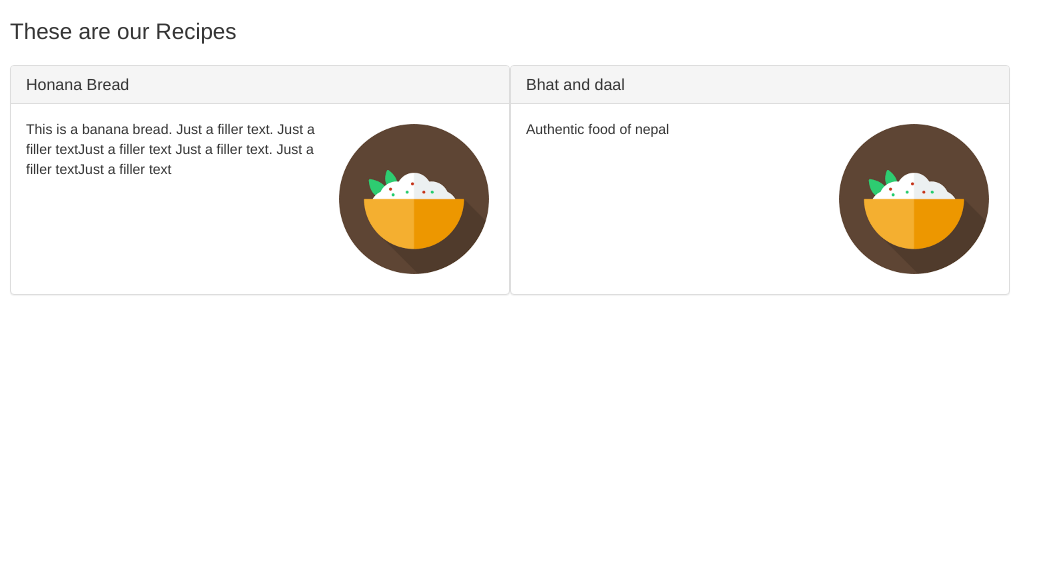
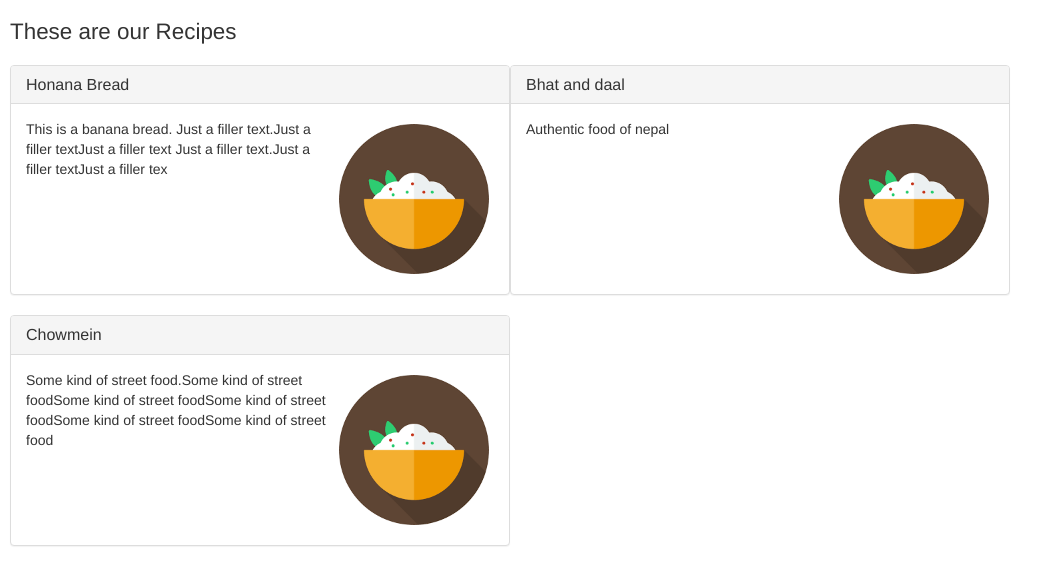
Before and after one commit to sagun98/angular-recipe-app, an Angular app: page / in a window 1280 px wide. Shown: the top 584 px of the page, without its empty margins (0-1063 px from the left). Built offline with nearby package versions, Linux system fonts and the light colour scheme.

Commit message:
binding started

```diff
--- a/src/app/app.component.ts
+++ b/src/app/app.component.ts
@@ -1,10 +1,10 @@
-import { Component } from "@angular/core";
-import { Recipe } from "./model/recipe";
+import { Component } from '@angular/core';
+import { Recipe } from './model/recipe';
 
 @Component({
-  selector: "app-root",
-  templateUrl: "./app.component.html",
-  styleUrls: ["./app.component.css"]
+  selector: 'app-root',
+  templateUrl: './app.component.html',
+  styleUrls: ['./app.component.css']
 })
 export class AppComponent {
   recipes: Recipe[];
@@ -12,13 +12,22 @@ export class AppComponent {
   constructor() {
     this.recipes = [
       new Recipe(
-        "Honana Bread",
-        "This is a banana bread. Just a filler text. Just a filler textJust a filler text Just a filler text. Just a filler textJust a filler text",
+        `Honana Bread`,
+        `This is a banana bread. Just a filler text.Just a filler textJust a filler text
+         Just a filler text.Just a filler textJust a filler tex`,
         null,
         null,
         null
       ),
-      new Recipe("Bhat and daal", "Authentic food of nepal", null, null, null)
+      new Recipe('Bhat and daal', 'Authentic food of nepal', null, null, null),
+      new Recipe(
+        'Chowmein',
+        `Some kind of street food.Some kind of street foodSome kind of street foodSome kind
+        of street foodSome kind of street foodSome kind of street food`,
+        null,
+        null,
+        null
+      )
     ];
   }
 }
--- a/src/app/model/recipe.ts
+++ b/src/app/model/recipe.ts
@@ -15,7 +15,8 @@ export class Recipe {
     public instructions: Instruction[];
     public cover_photo: string;
 
-    constructor(t: string, d: string, ing: Ingredient[], ins: Instruction[], cov: string) {
+    constructor(t: string, d: string,
+         ing: Ingredient[], ins: Instruction[], cov: string) {
         this.title = t ;
         this.description = d;
         this.ingredients = ing;
```
